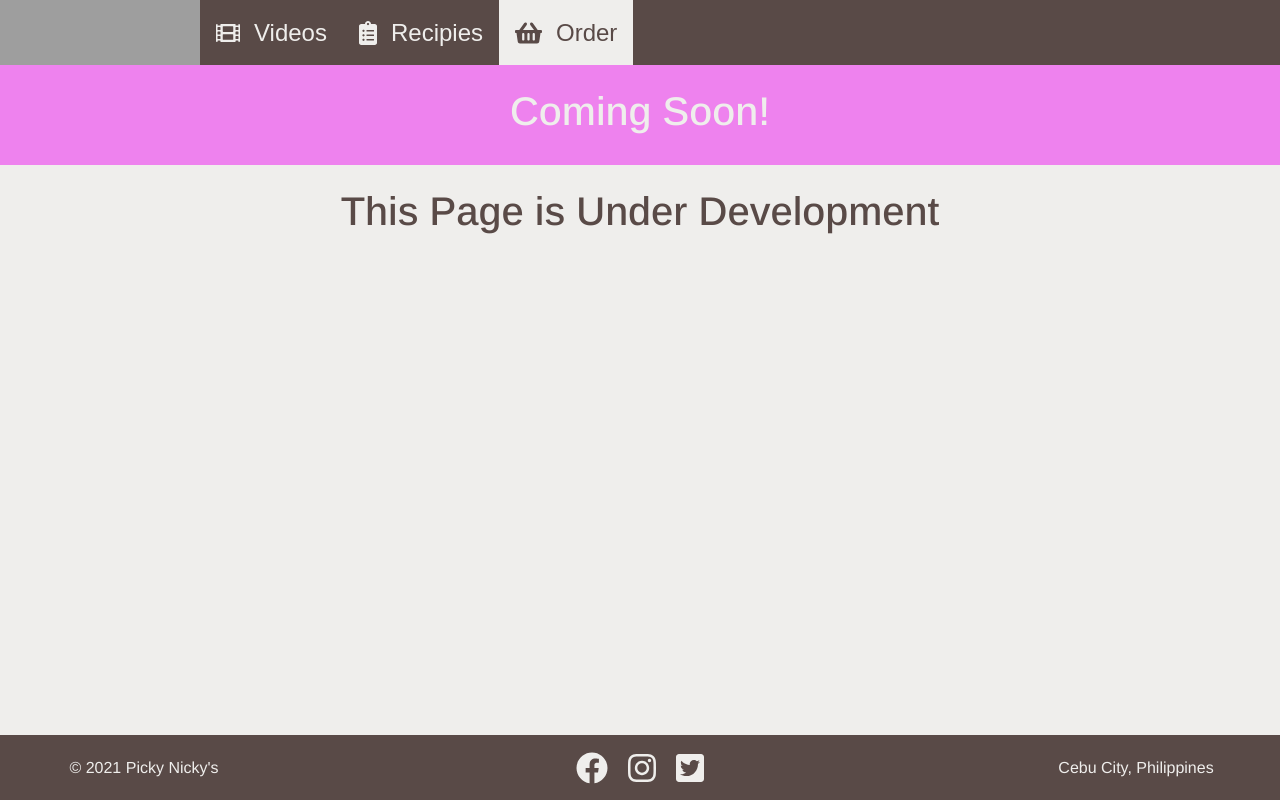
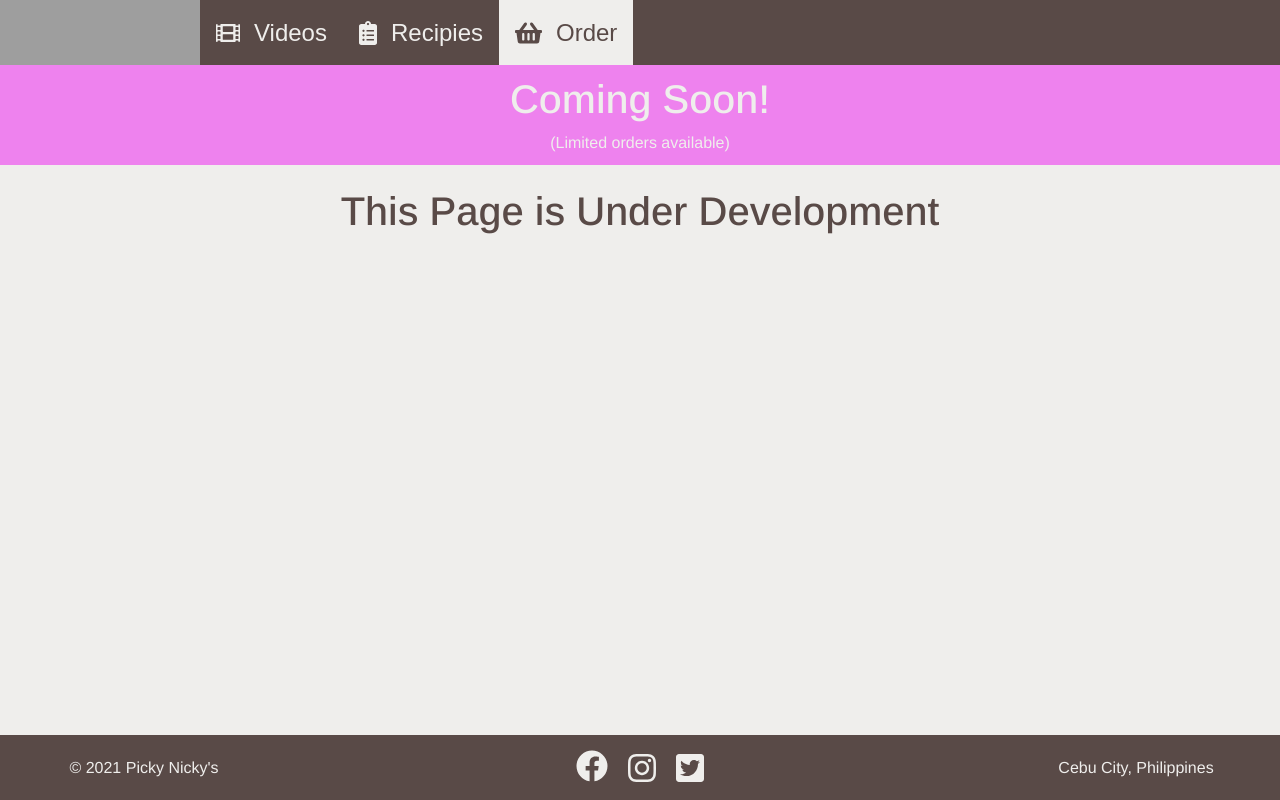
Before and after one commit to Crazyloon/PickyNickys, a React (Create React App) app: page /order in a window 1280 px wide. Built offline with nearby package versions, Linux system fonts and the light colour scheme; grey boxes are pictures that could not be loaded.

Commit message:
clean banner / social media

```diff
--- a/src/App.css
+++ b/src/App.css
@@ -616,6 +616,10 @@ li.nav-item-brand {
   justify-content: center;
 }
 
+.announcement-banner p {
+  margin-bottom: 0;
+}
+
 .pink-banner {
   background-color: violet;
 }
--- a/src/App.js
+++ b/src/App.js
@@ -12,7 +12,7 @@ const App = () => {
   return (
     <Router>
       <Navigation/>
-      <AnnouncementBanner title="Coming Soon!" classList="pink-banner"/>
+      <AnnouncementBanner title="Coming Soon!" details="(Limited orders available)" classList="pink-banner"/>
       <Container fluid="md" style={{paddingBottom: "65px"}}>
         <Row>
           <Col>
--- a/src/components/Footer.jsx
+++ b/src/components/Footer.jsx
@@ -8,7 +8,9 @@ const Footer = () => {
         &copy; 2021 Picky Nicky's
       </div>
       <div className="footer-social">
-        <FontAwesomeIcon className="fb" icon={faFacebook} size="2x"/>
+        <a href="https://www.facebook.com/Picky-Nickys-106097991002314/">
+          <FontAwesomeIcon className="fb" icon={faFacebook} size="2x"/>
+        </a>
         <FontAwesomeIcon className="ig" icon={faInstagram} size="2x" />
         <FontAwesomeIcon className="tw" icon={faTwitterSquare} size="2x" />
       </div>
```
